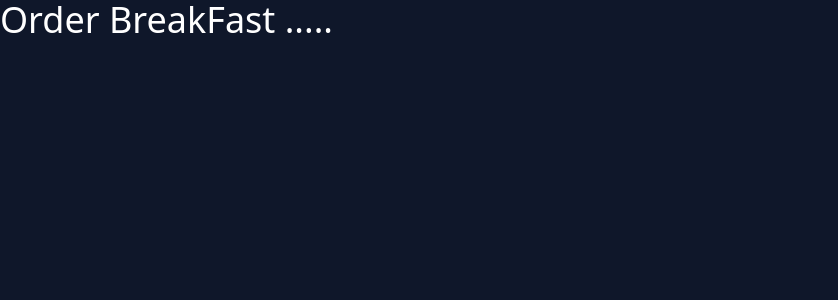
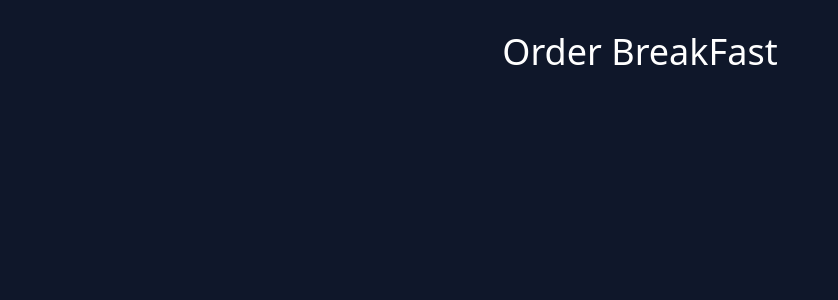
Before and after one commit to MuhammadFahad27/Mini_Food_App-, a React (Vite) app: page /breakfast in a window 1280 px wide. Shown: the top 300 px of the page, without its empty margins (0-838 px from the left). Built offline with nearby package versions, Linux system fonts and the light colour scheme.

Commit message:
text_center

```diff
--- a/src/Components/BreakFast.jsx
+++ b/src/Components/BreakFast.jsx
@@ -4,7 +4,7 @@ const BreakFast = () => {
   return (
     <div>
         <div>
-            <h1 className="text-white text-4xl ">Order BreakFast .....</h1>
+            <h1 className="text-white text-4xl mt-8 text-center ">Order BreakFast </h1>
         </div>
     </div>
   )
--- a/src/Components/Dinner.jsx
+++ b/src/Components/Dinner.jsx
@@ -1,10 +1,10 @@
-import React from 'react'
+
 
 const Dinner = () => {
   return (
     <div>
         <div>
-            <h1 className="text-white text-4xl ">Order Dinner .....</h1>
+            <h1 className="text-white text-4xl text-center mt-8 ">Order Dinner .....</h1>
         </div>
     </div>
   )
--- a/src/Components/Lunch.jsx
+++ b/src/Components/Lunch.jsx
@@ -4,7 +4,7 @@ const Lunch = () => {
   return (
     <div className=''>
 
-        <h1 className="text-4xl text-gray-50">Lunch</h1>
+        <h1 className="text-4xl text-gray-50  mt-8 text-center ">Find Lunch</h1>
     </div>
   )
 }
--- a/src/Components/Snacks.jsx
+++ b/src/Components/Snacks.jsx
@@ -4,7 +4,7 @@ const Snacks = () => {
   return (
     <div>
         <div>
-        <h1 className="text-white text-4xl ">Order Snacks .....</h1>
+        <h1 className="text-white text-4xl   mt-8 text-center ">Order Now Snacks </h1>
         </div>
     </div>
   )
```
